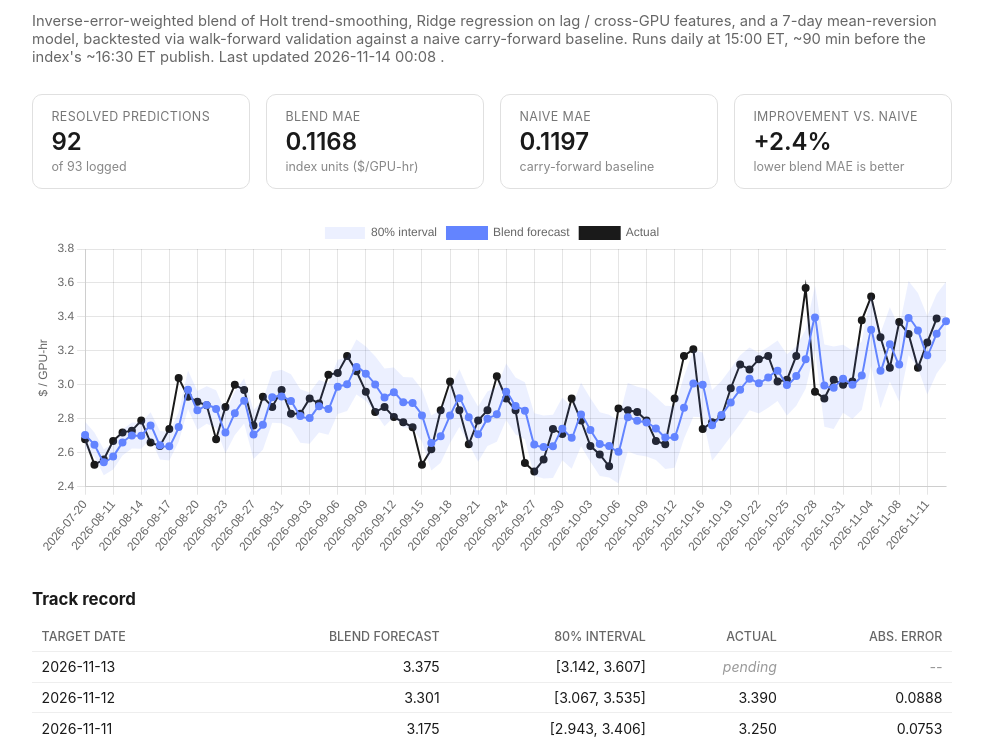
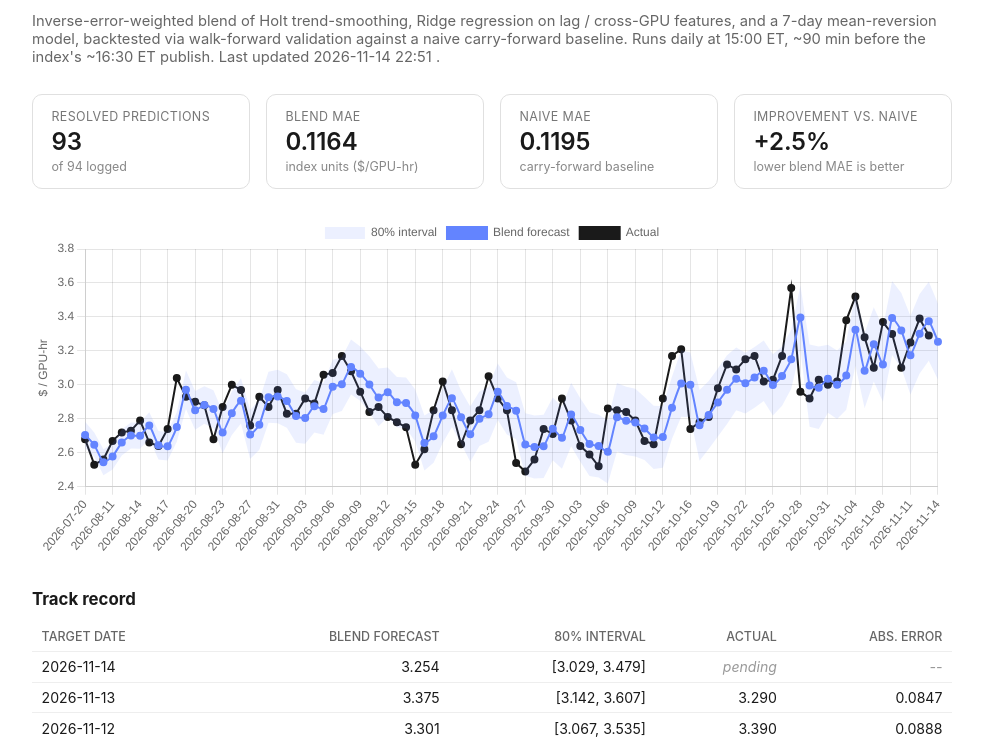
Before and after one commit to pepeelvis/ornn-h100-predictor, a plain HTML site: page docs/index.html in a window 1280 px wide. Shown: the part 70-809 px from the top of the page, without its empty margins (148-1131 px from the left). Drawn offline with nearby package versions, Linux system fonts and the light colour scheme.

Commit message:
Daily update: 2026-11-14

```diff
--- a/docs/index.html
+++ b/docs/index.html
@@ -41,27 +41,27 @@
 </head>
 <body>
 <h1>Ornn H100 SXM Index -- Daily Predictor</h1>
-<p class="sub">Inverse-error-weighted blend of Holt trend-smoothing, Ridge regression on lag / cross-GPU features, and a 7-day mean-reversion model, backtested via walk-forward validation against a naive carry-forward baseline. Runs daily at 15:00 ET, ~90 min before the index's ~16:30 ET publish. Last updated 2026-11-14 00:08 .</p>
+<p class="sub">Inverse-error-weighted blend of Holt trend-smoothing, Ridge regression on lag / cross-GPU features, and a 7-day mean-reversion model, backtested via walk-forward validation against a naive carry-forward baseline. Runs daily at 15:00 ET, ~90 min before the index's ~16:30 ET publish. Last updated 2026-11-14 22:51 .</p>
 
 <div class="stats">
   <div class="stat">
     <div class="label">Resolved predictions</div>
-    <div class="value">92</div>
-    <div class="note">of 93 logged</div>
+    <div class="value">93</div>
+    <div class="note">of 94 logged</div>
   </div>
   <div class="stat">
     <div class="label">Blend MAE</div>
-    <div class="value">0.1168</div>
+    <div class="value">0.1164</div>
     <div class="note">index units ($/GPU-hr)</div>
   </div>
   <div class="stat">
     <div class="label">Naive MAE</div>
-    <div class="value">0.1197</div>
+    <div class="value">0.1195</div>
     <div class="note">carry-forward baseline</div>
   </div>
   <div class="stat">
     <div class="label">Improvement vs. naive</div>
-    <div class="value">+2.4%</div>
+    <div class="value">+2.5%</div>
     <div class="note">lower blend MAE is better</div>
   </div>
 </div>
@@ -74,7 +74,8 @@
     <tr><th>Target date</th><th>Blend forecast</th><th>80% interval</th><th>Actual</th><th>Abs. error</th></tr>
   </thead>
   <tbody>
-    <tr><td>2026-11-13</td><td>3.375</td><td>[3.142, 3.607]</td><td class="pending">pending</td><td class="pending">--</td></tr>
+    <tr><td>2026-11-14</td><td>3.254</td><td>[3.029, 3.479]</td><td class="pending">pending</td><td class="pending">--</td></tr>
+    <tr><td>2026-11-13</td><td>3.375</td><td>[3.142, 3.607]</td><td>3.290</td><td>0.0847</td></tr>
     <tr><td>2026-11-12</td><td>3.301</td><td>[3.067, 3.535]</td><td>3.390</td><td>0.0888</td></tr>
     <tr><td>2026-11-11</td><td>3.175</td><td>[2.943, 3.406]</td><td>3.250</td><td>0.0753</td></tr>
     <tr><td>2026-11-10</td><td>3.320</td><td>[3.100, 3.541]</td><td>3.100</td><td>0.2203</td></tr>
@@ -183,11 +184,11 @@
 </footer>
 
 <script>
-const labels = ["2026-07-20", "2026-08-09", "2026-08-10", "2026-08-11", "2026-08-12", "2026-08-13", "2026-08-14", "2026-08-15", "2026-08-16", "2026-08-17", "2026-08-18", "2026-08-19", "2026-08-20", "2026-08-21", "2026-08-22", "2026-08-23", "2026-08-24", "2026-08-25", "2026-08-27", "2026-08-28", "2026-08-29", "2026-08-31", "2026-09-01", "2026-09-02", "2026-09-03", "2026-09-04", "2026-09-05", "2026-09-06", "2026-09-07", "2026-09-08", "2026-09-09", "2026-09-10", "2026-09-11", "2026-09-12", "2026-09-13", "2026-09-14", "2026-09-15", "2026-09-16", "2026-09-17", "2026-09-18", "2026-09-19", "2026-09-20", "2026-09-21", "2026-09-22", "2026-09-23", "2026-09-24", "2026-09-25", "2026-09-26", "2026-09-27", "2026-09-28", "2026-09-29", "2026-09-30", "2026-10-01", "2026-10-02", "2026-10-03", "2026-10-04", "2026-10-05", "2026-10-06", "2026-10-07", "2026-10-08", "2026-10-09", "2026-10-10", "2026-10-11", "2026-10-12", "2026-10-13", "2026-10-14", "2026-10-16", "2026-10-17", "2026-10-18", "2026-10-19", "2026-10-20", "2026-10-21", "2026-10-22", "2026-10-23", "2026-10-24", "2026-10-25", "2026-10-26", "2026-10-27", "2026-10-28", "2026-10-29", "2026-10-30", "2026-10-31", "2026-11-01", "2026-11-02", "2026-11-04", "2026-11-06", "2026-11-07", "2026-11-08", "2026-11-09", "2026-11-10", "2026-11-11", "2026-11-12", "2026-11-13"];
-const actual = [2.68, 2.53, 2.56, 2.67, 2.72, 2.73, 2.79, 2.66, 2.64, 2.74, 3.04, 2.93, 2.9, 2.88, 2.68, 2.87, 3.0, 2.97, 2.76, 2.93, 2.87, 2.97, 2.83, 2.83, 2.92, 2.89, 3.06, 3.07, 3.17, 3.08, 2.96, 2.84, 2.87, 2.81, 2.78, 2.75, 2.53, 2.62, 2.85, 3.02, 2.85, 2.65, 2.79, 2.85, 3.05, 2.92, 2.85, 2.54, 2.49, 2.56, 2.74, 2.71, 2.92, 2.79, 2.64, 2.59, 2.52, 2.86, 2.85, 2.84, 2.79, 2.67, 2.65, 2.92, 3.17, 3.21, 2.74, 2.78, 2.81, 2.98, 3.12, 3.09, 3.15, 3.17, 3.02, 3.03, 3.17, 3.57, 2.96, 2.92, 3.03, 3.0, 3.02, 3.38, 3.52, 3.28, 3.1, 3.37, 3.3, 3.1, 3.25, 3.39, null];
-const blend = [2.7052, 2.6474, 2.5441, 2.5785, 2.6603, 2.7016, 2.7005, 2.7605, 2.6444, 2.6382, 2.751, 2.971, 2.8497, 2.8815, 2.8573, 2.7187, 2.8332, 2.9059, 2.7079, 2.7645, 2.9272, 2.9316, 2.9046, 2.8163, 2.8041, 2.8742, 2.8583, 2.9883, 3.0036, 3.1056, 3.066, 3.0022, 2.9259, 2.956, 2.8979, 2.8926, 2.8196, 2.6575, 2.6969, 2.819, 2.9213, 2.8094, 2.7097, 2.8005, 2.8267, 2.96, 2.8754, 2.8477, 2.6489, 2.6339, 2.6379, 2.7408, 2.6878, 2.8255, 2.7341, 2.6509, 2.6393, 2.6058, 2.8089, 2.7879, 2.7777, 2.7432, 2.6906, 2.6926, 2.8655, 3.0079, 3.0, 2.7615, 2.8224, 2.8961, 2.9716, 3.0353, 3.01, 3.0437, 3.0827, 2.9995, 3.0514, 3.151, 3.3962, 2.9961, 2.9831, 3.0356, 3.0003, 3.0545, 3.325, 3.0832, 3.2386, 3.1199, 3.3939, 3.3203, 3.1747, 3.3012, 3.3747];
-const lower = [2.628, 2.5759, 2.467, 2.5021, 2.5841, 2.6247, 2.6236, 2.682, 2.5608, 2.5546, 2.6642, 2.8577, 2.7362, 2.771, 2.7462, 2.5972, 2.7053, 2.7728, 2.5638, 2.6182, 2.7772, 2.7738, 2.747, 2.6591, 2.6528, 2.7196, 2.7064, 2.8287, 2.8457, 2.9435, 2.906, 2.8365, 2.7557, 2.8101, 2.75, 2.7425, 2.6669, 2.4961, 2.5412, 2.6579, 2.7512, 2.6533, 2.5475, 2.6398, 2.6655, 2.7936, 2.7069, 2.6803, 2.4651, 2.4487, 2.4515, 2.556, 2.5061, 2.6381, 2.5473, 2.4632, 2.4546, 2.4195, 2.6072, 2.5869, 2.5781, 2.5581, 2.5039, 2.5119, 2.6819, 2.8124, 2.8093, 2.5532, 2.622, 2.6965, 2.7693, 2.8505, 2.8307, 2.8644, 2.9044, 2.8189, 2.8775, 2.9774, 3.2076, 2.7539, 2.7399, 2.8352, 2.7986, 2.8539, 3.1128, 2.8615, 3.0199, 2.9009, 3.1758, 3.0999, 2.9434, 3.067, 3.142];
-const upper = [2.7823, 2.719, 2.6212, 2.6549, 2.7366, 2.7785, 2.7773, 2.8391, 2.7279, 2.7218, 2.8379, 3.0844, 2.9631, 2.992, 2.9684, 2.8401, 2.961, 3.039, 2.852, 2.9108, 3.0771, 3.0895, 3.0622, 2.9736, 2.9554, 3.0288, 3.0102, 3.1479, 3.1614, 3.2676, 3.2261, 3.168, 3.0961, 3.1018, 3.0459, 3.0426, 2.9724, 2.8189, 2.8525, 2.9801, 3.0914, 2.9655, 2.8719, 2.9612, 2.9878, 3.1263, 3.0439, 3.0152, 2.8326, 2.819, 2.8244, 2.9256, 2.8696, 3.0129, 2.9208, 2.8387, 2.824, 2.792, 3.0106, 2.9889, 2.9772, 2.9283, 2.8773, 2.8733, 3.049, 3.2034, 3.1907, 2.9698, 3.0229, 3.0958, 3.1739, 3.2201, 3.1893, 3.2229, 3.261, 3.1801, 3.2254, 3.3246, 3.5847, 3.2383, 3.2262, 3.2361, 3.202, 3.2551, 3.5372, 3.305, 3.4572, 3.3389, 3.612, 3.5407, 3.406, 3.5354, 3.6073];
+const labels = ["2026-07-20", "2026-08-09", "2026-08-10", "2026-08-11", "2026-08-12", "2026-08-13", "2026-08-14", "2026-08-15", "2026-08-16", "2026-08-17", "2026-08-18", "2026-08-19", "2026-08-20", "2026-08-21", "2026-08-22", "2026-08-23", "2026-08-24", "2026-08-25", "2026-08-27", "2026-08-28", "2026-08-29", "2026-08-31", "2026-09-01", "2026-09-02", "2026-09-03", "2026-09-04", "2026-09-05", "2026-09-06", "2026-09-07", "2026-09-08", "2026-09-09", "2026-09-10", "2026-09-11", "2026-09-12", "2026-09-13", "2026-09-14", "2026-09-15", "2026-09-16", "2026-09-17", "2026-09-18", "2026-09-19", "2026-09-20", "2026-09-21", "2026-09-22", "2026-09-23", "2026-09-24", "2026-09-25", "2026-09-26", "2026-09-27", "2026-09-28", "2026-09-29", "2026-09-30", "2026-10-01", "2026-10-02", "2026-10-03", "2026-10-04", "2026-10-05", "2026-10-06", "2026-10-07", "2026-10-08", "2026-10-09", "2026-10-10", "2026-10-11", "2026-10-12", "2026-10-13", "2026-10-14", "2026-10-16", "2026-10-17", "2026-10-18", "2026-10-19", "2026-10-20", "2026-10-21", "2026-10-22", "2026-10-23", "2026-10-24", "2026-10-25", "2026-10-26", "2026-10-27", "2026-10-28", "2026-10-29", "2026-10-30", "2026-10-31", "2026-11-01", "2026-11-02", "2026-11-04", "2026-11-06", "2026-11-07", "2026-11-08", "2026-11-09", "2026-11-10", "2026-11-11", "2026-11-12", "2026-11-13", "2026-11-14"];
+const actual = [2.68, 2.53, 2.56, 2.67, 2.72, 2.73, 2.79, 2.66, 2.64, 2.74, 3.04, 2.93, 2.9, 2.88, 2.68, 2.87, 3.0, 2.97, 2.76, 2.93, 2.87, 2.97, 2.83, 2.83, 2.92, 2.89, 3.06, 3.07, 3.17, 3.08, 2.96, 2.84, 2.87, 2.81, 2.78, 2.75, 2.53, 2.62, 2.85, 3.02, 2.85, 2.65, 2.79, 2.85, 3.05, 2.92, 2.85, 2.54, 2.49, 2.56, 2.74, 2.71, 2.92, 2.79, 2.64, 2.59, 2.52, 2.86, 2.85, 2.84, 2.79, 2.67, 2.65, 2.92, 3.17, 3.21, 2.74, 2.78, 2.81, 2.98, 3.12, 3.09, 3.15, 3.17, 3.02, 3.03, 3.17, 3.57, 2.96, 2.92, 3.03, 3.0, 3.02, 3.38, 3.52, 3.28, 3.1, 3.37, 3.3, 3.1, 3.25, 3.39, 3.29, null];
+const blend = [2.7052, 2.6474, 2.5441, 2.5785, 2.6603, 2.7016, 2.7005, 2.7605, 2.6444, 2.6382, 2.751, 2.971, 2.8497, 2.8815, 2.8573, 2.7187, 2.8332, 2.9059, 2.7079, 2.7645, 2.9272, 2.9316, 2.9046, 2.8163, 2.8041, 2.8742, 2.8583, 2.9883, 3.0036, 3.1056, 3.066, 3.0022, 2.9259, 2.956, 2.8979, 2.8926, 2.8196, 2.6575, 2.6969, 2.819, 2.9213, 2.8094, 2.7097, 2.8005, 2.8267, 2.96, 2.8754, 2.8477, 2.6489, 2.6339, 2.6379, 2.7408, 2.6878, 2.8255, 2.7341, 2.6509, 2.6393, 2.6058, 2.8089, 2.7879, 2.7777, 2.7432, 2.6906, 2.6926, 2.8655, 3.0079, 3.0, 2.7615, 2.8224, 2.8961, 2.9716, 3.0353, 3.01, 3.0437, 3.0827, 2.9995, 3.0514, 3.151, 3.3962, 2.9961, 2.9831, 3.0356, 3.0003, 3.0545, 3.325, 3.0832, 3.2386, 3.1199, 3.3939, 3.3203, 3.1747, 3.3012, 3.3747, 3.2544];
+const lower = [2.628, 2.5759, 2.467, 2.5021, 2.5841, 2.6247, 2.6236, 2.682, 2.5608, 2.5546, 2.6642, 2.8577, 2.7362, 2.771, 2.7462, 2.5972, 2.7053, 2.7728, 2.5638, 2.6182, 2.7772, 2.7738, 2.747, 2.6591, 2.6528, 2.7196, 2.7064, 2.8287, 2.8457, 2.9435, 2.906, 2.8365, 2.7557, 2.8101, 2.75, 2.7425, 2.6669, 2.4961, 2.5412, 2.6579, 2.7512, 2.6533, 2.5475, 2.6398, 2.6655, 2.7936, 2.7069, 2.6803, 2.4651, 2.4487, 2.4515, 2.556, 2.5061, 2.6381, 2.5473, 2.4632, 2.4546, 2.4195, 2.6072, 2.5869, 2.5781, 2.5581, 2.5039, 2.5119, 2.6819, 2.8124, 2.8093, 2.5532, 2.622, 2.6965, 2.7693, 2.8505, 2.8307, 2.8644, 2.9044, 2.8189, 2.8775, 2.9774, 3.2076, 2.7539, 2.7399, 2.8352, 2.7986, 2.8539, 3.1128, 2.8615, 3.0199, 2.9009, 3.1758, 3.0999, 2.9434, 3.067, 3.142, 3.0294];
+const upper = [2.7823, 2.719, 2.6212, 2.6549, 2.7366, 2.7785, 2.7773, 2.8391, 2.7279, 2.7218, 2.8379, 3.0844, 2.9631, 2.992, 2.9684, 2.8401, 2.961, 3.039, 2.852, 2.9108, 3.0771, 3.0895, 3.0622, 2.9736, 2.9554, 3.0288, 3.0102, 3.1479, 3.1614, 3.2676, 3.2261, 3.168, 3.0961, 3.1018, 3.0459, 3.0426, 2.9724, 2.8189, 2.8525, 2.9801, 3.0914, 2.9655, 2.8719, 2.9612, 2.9878, 3.1263, 3.0439, 3.0152, 2.8326, 2.819, 2.8244, 2.9256, 2.8696, 3.0129, 2.9208, 2.8387, 2.824, 2.792, 3.0106, 2.9889, 2.9772, 2.9283, 2.8773, 2.8733, 3.049, 3.2034, 3.1907, 2.9698, 3.0229, 3.0958, 3.1739, 3.2201, 3.1893, 3.2229, 3.261, 3.1801, 3.2254, 3.3246, 3.5847, 3.2383, 3.2262, 3.2361, 3.202, 3.2551, 3.5372, 3.305, 3.4572, 3.3389, 3.612, 3.5407, 3.406, 3.5354, 3.6073, 3.4794];
 
 new Chart(document.getElementById('chart'), {
   type: 'line',
--- a/lighter_basis_log.csv
+++ b/lighter_basis_log.csv
@@ -80,3 +80,4 @@ run_at,date,ocpi_spot,mark_price,index_price,last_trade_price,basis,basis_bps,op
 2026-11-12T01:17:28,2026-11-10,3.1,3.1334,3.1179,3.1198,0.033399999999999874,107.74193548387056,7133.12,2028.125547
 2026-11-12T23:57:34,2026-11-11,3.25,3.2844,3.2681,3.2642,0.03440000000000021,105.8461538461545,7125.15,1159.202627
 2026-11-14T00:08:48,2026-11-12,3.39,3.056,3.0402,3.1387,-0.3340000000000001,-985.2507374631269,7135.15,1113.426209
+2026-11-14T22:51:30,2026-11-13,3.29,3.3551,3.3719,3.1283,0.06510000000000016,197.8723404255324,8025.31,23086.798541
--- a/predictions_log.csv
+++ b/predictions_log.csv
@@ -91,4 +91,5 @@ run_at,target_date,last_known_date,last_known_value,naive,holt,ridge,meanrev,ble
 2026-11-10T23:54:00,2026-11-10,2026-11-09,3.3,3.3,3.3061000530800597,3.337397410408107,3.3055714285714286,3.32030390729277,3.09991111621961,3.5406966983659296,0.1415295209191099,0.14083333333333328,3.1,0.22030390729276972
 2026-11-12T01:17:27,2026-11-11,2026-11-10,3.1,3.1,3.103523471550334,3.206789110432385,3.1471428571428572,3.174713751183857,2.943438770468501,3.405988731899213,0.14958464448970196,0.14916666666666661,3.25,0.07528624881614299
 2026-11-12T23:57:34,2026-11-12,2026-11-11,3.25,3.25,3.2499451079721546,3.3735383311592653,3.2405714285714287,3.3012064484584895,3.0669803224705725,3.5354325744464066,0.1541122322413653,0.15499999999999994,3.39,0.08879355154151058
-2026-11-14T00:08:46,2026-11-13,2026-11-12,3.39,3.39,3.3934458984558735,3.403309216124002,3.349714285714286,3.374678315756271,3.142032945178004,3.6073236863345386,0.15172146230543274,0.15333333333333327,,
+2026-11-14T00:08:46,2026-11-13,2026-11-12,3.39,3.39,3.3934458984558735,3.403309216124002,3.349714285714286,3.374678315756271,3.142032945178004,3.6073236863345386,0.15172146230543274,0.15333333333333327,3.29,0.08467831575627116
+2026-11-14T22:51:30,2026-11-14,2026-11-13,3.29,3.29,3.2980924777551066,3.2258465191098664,3.280142857142857,3.2543848990373414,3.0293619340606344,3.4794078640140484,0.1452216798770141,0.14749999999999994,,
```
